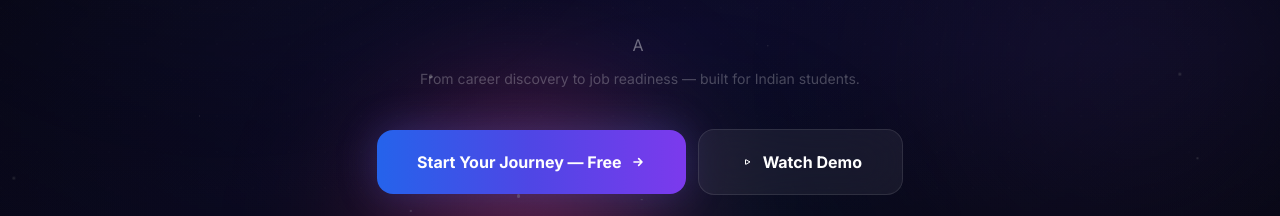
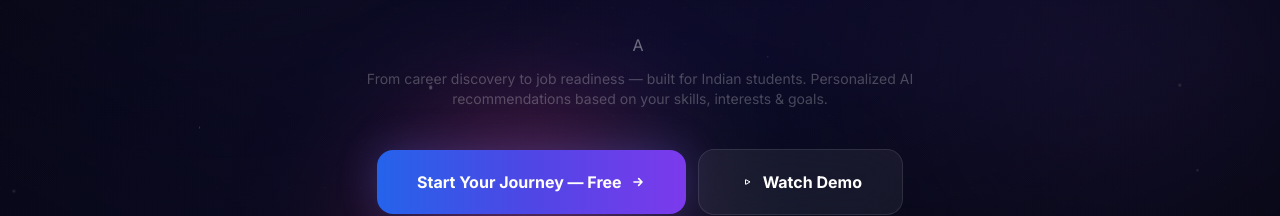
Before and after one commit to LSR0945/Mera_Raasta, a React (Vite) app in the folder frontend/: page / in a window 1280 px wide. Shown: the part 461-677 px from the top of the page. Built offline with nearby package versions, Linux system fonts and the light colour scheme; no server answers.

Commit message:
feat: improve LandingPage copy - add personalized AI recommendations

```diff
--- a/frontend/src/pages/home/LandingPage.jsx
+++ b/frontend/src/pages/home/LandingPage.jsx
@@ -318,7 +318,7 @@ export default function LandingPage() {
 
           <Reveal delay={350}>
             <p className="text-sm text-white/25 mb-10 max-w-xl mx-auto">
-              From career discovery to job readiness — built for Indian students.
+              From career discovery to job readiness — built for Indian students. Personalized AI recommendations based on your skills, interests & goals.
             </p>
           </Reveal>
 
```
